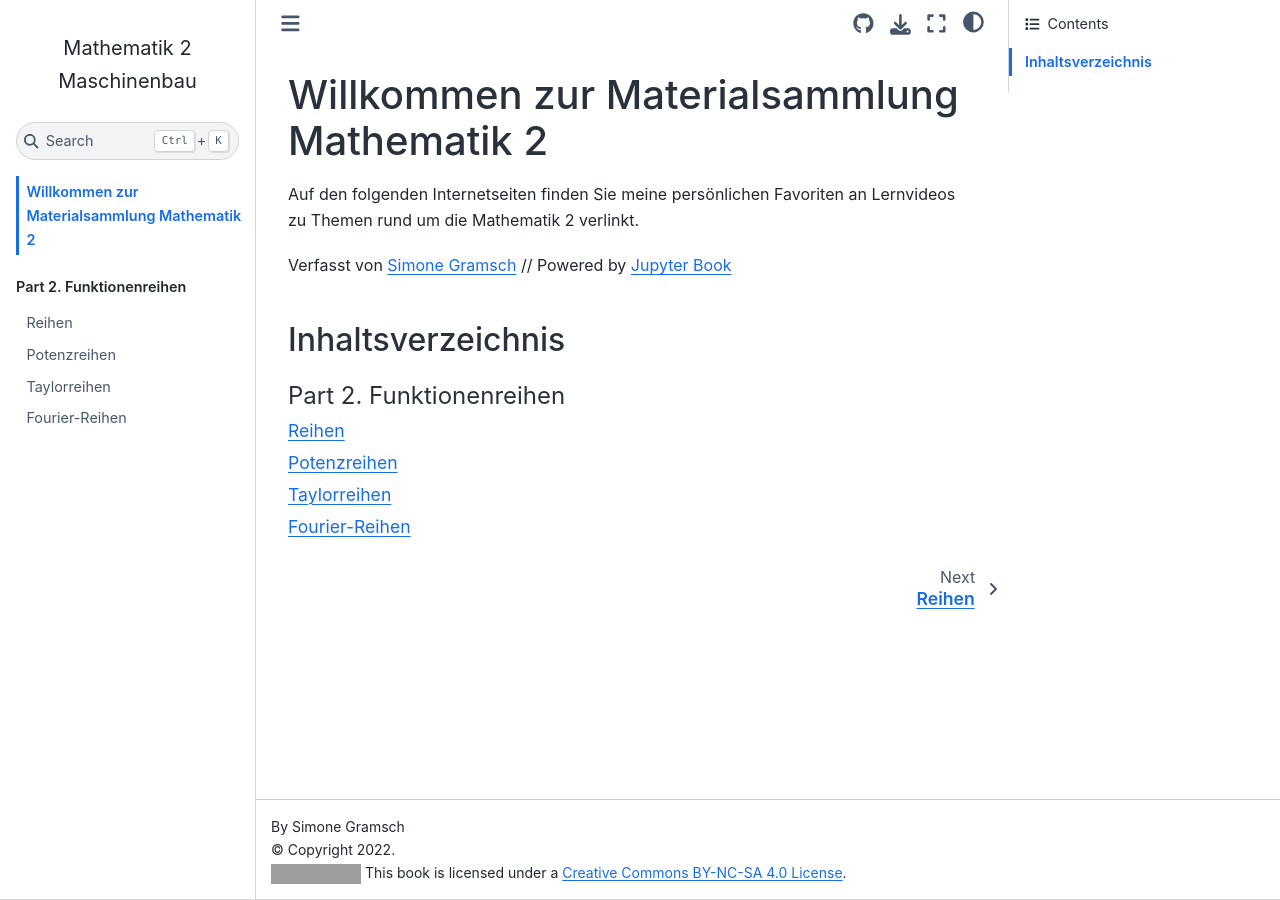
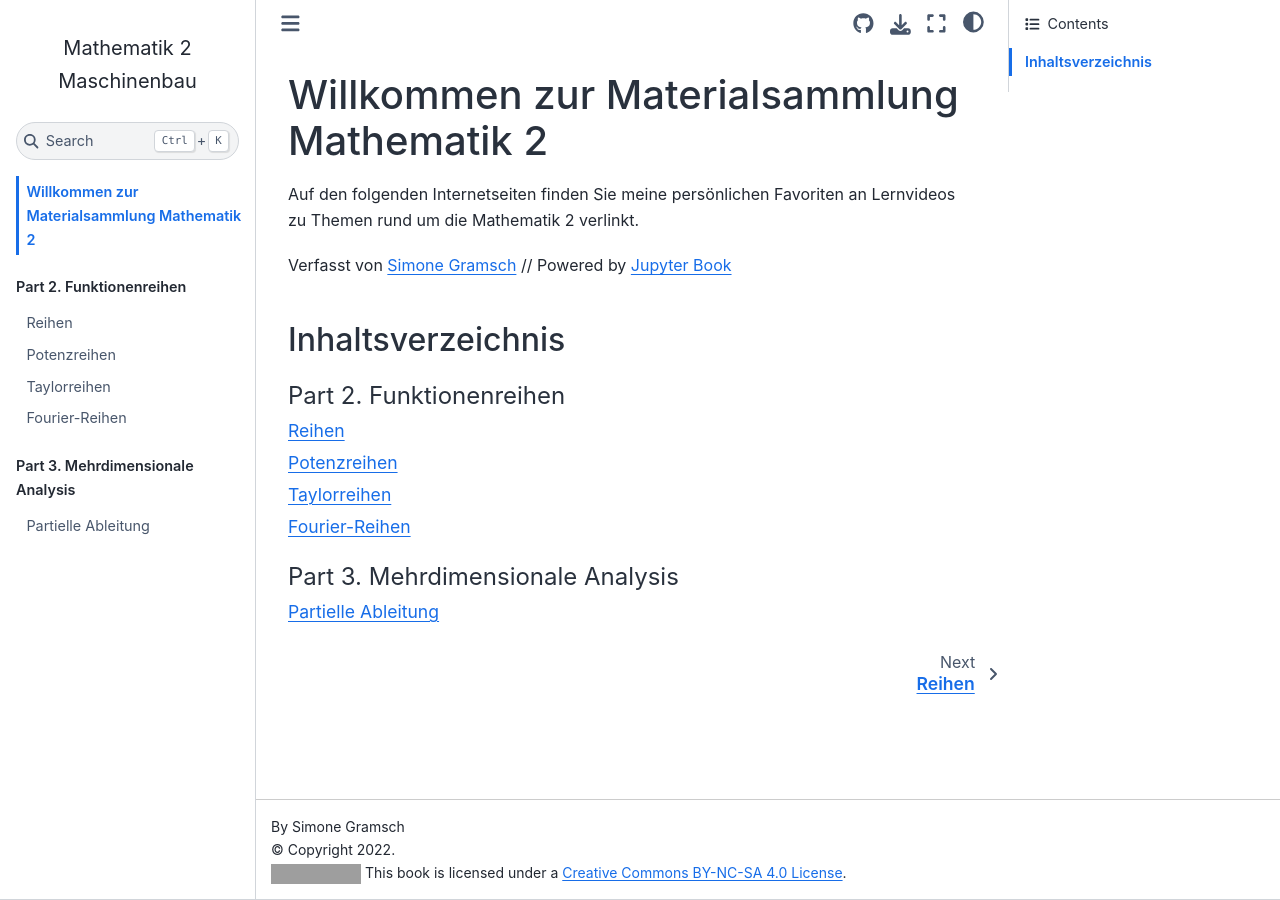
Before and after one commit to gramschs/book_mathe02, a Jupyter Book: the page built from doc/intro.md, in a window 1280 px wide. Built offline with Jupyter Book 1.0.4 settings and Sphinx 7.4.7 and the Sphinx Book theme 1.1.4, drawn with Linux system fonts in a browser that asks for light colours; grey boxes are pictures that could not be loaded.

Commit message:
part06 ready for SoSe 2022

```diff
--- a/doc/_toc.yml
+++ b/doc/_toc.yml
@@ -14,3 +14,7 @@ parts:
     title: Taylorreihen
   - file: part05
     title: Fourier-Reihen
+- caption: Part 3. Mehrdimensionale Analysis
+  chapters:
+  - file: part06
+    title: Partielle Ableitung
```
Also changed, not shown: doc/part05.ipynb, doc/part06.ipynb (added), doc/pics/part06_solar_map.png (added).
